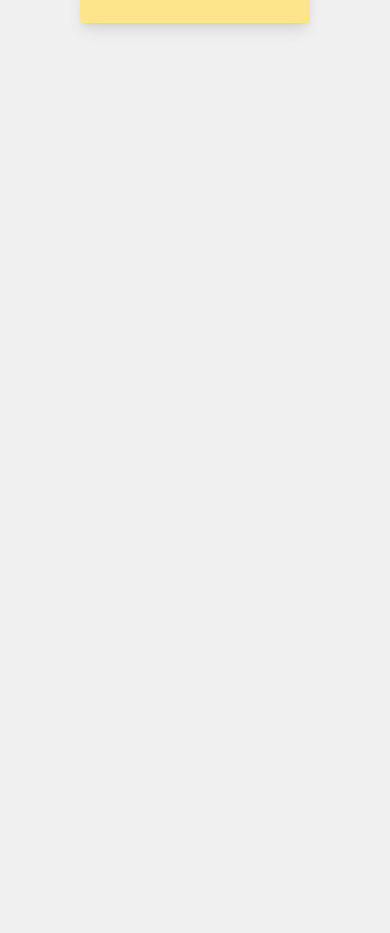
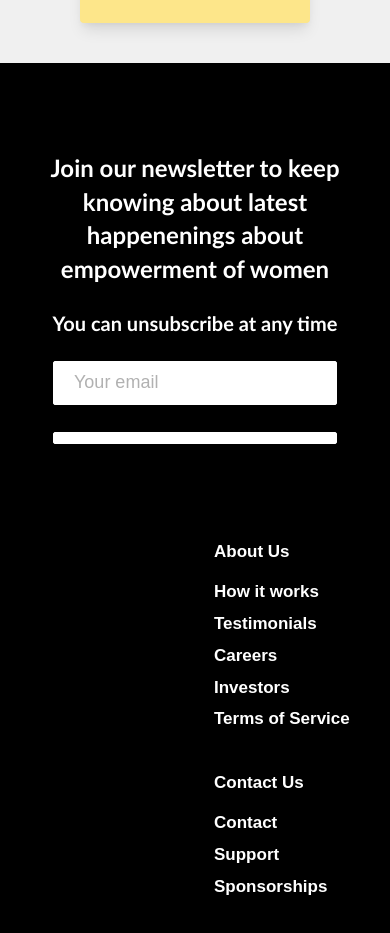
Before and after one commit to sn2606/Code-Divas-New, a React (Create React App) app in the folder code-divas/: page /hire in a window 390 px wide. Shown: the part 2810-3743 px from the top of the page. Before the commit the page ends 2873 px from the top, so only its background shows below. Built offline with nearby package versions, Linux system fonts and the light colour scheme.

Commit message:
Added Footer

```diff
--- a/code-divas/src/App.js
+++ b/code-divas/src/App.js
@@ -7,6 +7,7 @@
 import YourCart from './Components/pages/YourCart';
 import Volunteer from './Components/pages/Volunteer';
 import Hire from './Components/pages/Hire';
+import Footer from './Components/Footer';
 
 function App() {
   return (
@@ -20,6 +21,7 @@
         <Route path='/volunteer' exact component={Volunteer} />
         <Route path='/hire' exact component={Hire} />
       </Switch>
+      <Footer />
       </Router>
 
     </>
--- /dev/null
+++ b/code-divas/src/Components/Footer.css
@@ -0,0 +1,160 @@
+.footer-container{
+    background-color: black;
+    padding: 4rem 0 2rem 0;
+    display: flex;
+    flex-direction: column;
+    justify-content: center;
+    align-self: center;
+}
+.footer-subscription {
+    display: flex;
+    flex-direction: column;
+    justify-content: center;
+    align-items: center;
+    text-align: center;
+
+    margin-bottom: 24px;
+    padding: 24px;
+    color: #fff;
+  }
+
+  .footer-subscription > p {
+    font-family: 'Trebuchet MS', 'Lucida Sans Unicode', 'Lucida Grande',
+      'Lucida Sans', Arial, sans-serif;
+  }
+
+  .footer-subscription-heading {
+    margin-bottom: 24px;
+    font-size: 24px;
+  }
+
+  .footer-subscription-text {
+    margin-bottom: 24px;
+    font-size: 20px;
+  }
+
+  .footer-input {
+    padding: 8px 20px;
+    border-radius: 2px;
+    margin-right: 10px;
+    outline: none;
+    border: none;
+    font-size: 18px;
+    margin-bottom: 16px;
+    border: 1px solid #fff;
+  }
+
+  .footer-links {
+    width: 100%;
+    max-width: 1000px;
+    display: flex;
+    justify-content: center;
+  }
+
+  .footer-link-wrapper {
+    display: flex;
+    margin-left: auto;
+  }
+
+  .footer-link-items {
+    display: flex;
+    flex-direction: column;
+    align-items: flex-start;
+    margin: 16px;
+    text-align: left;
+    width: 160px;
+    box-sizing: border-box;
+  }
+
+  .footer-link-items h2 {
+    margin-bottom: 16px;
+  }
+
+  .footer-link-items > h2 {
+    color: #fff;
+  }
+
+  .footer-link-items a {
+    color: #fff;
+    text-decoration: none;
+    margin-bottom: 0.5rem;
+  }
+
+  .footer-link-items a:hover {
+    color: #e9e9e9;
+    transition: 0.3s ease-out;
+  }
+
+  .footer-email-form h2 {
+    margin-bottom: 2rem;
+  }
+
+  .footer-input::placeholder {
+    color: #b1b1b1;
+  }
+
+  /* Social Icons */
+  .social-icon-link {
+    color: #fff;
+    font-size: 24px;
+  }
+
+  .social-media {
+    max-width: 1000px;
+    width: 100%;
+  }
+
+  .social-media-wrap {
+    display: flex;
+    justify-content: space-between;
+    align-items: center;
+    width: 90%;
+    max-width: 1000px;
+    margin: 40px auto 0 auto;
+  }
+
+  .social-icons {
+    display: flex;
+    justify-content: space-between;
+    align-items: center;
+    width: 240px;
+  }
+
+  .social-logo {
+    color: #fff;
+    justify-self: start;
+    margin-left: 20px;
+    cursor: pointer;
+    text-decoration: none;
+    font-size: 2rem;
+    display: flex;
+    align-items: center;
+    margin-bottom: 16px;
+  }
+
+  .website-rights {
+    color: #fff;
+    margin-bottom: 16px;
+  }
+
+  @media screen and (max-width: 820px) {
+    .footer-links {
+      padding-top: 2rem;
+    }
+
+    .footer-input {
+      width: 100%;
+    }
+
+    .btn {
+      width: 100%;
+    }
+
+    .footer-link-wrapper {
+      flex-direction: column;
+    }
+
+    .social-media-wrap {
+      flex-direction: column;
+    }
+  }
--- /dev/null
+++ b/code-divas/src/Components/Footer.js
@@ -0,0 +1,46 @@
+import React from 'react'
+import {Button} from './Button';
+import './Footer.css';
+import {Link} from 'react-router-dom';
+
+function Footer() {
+    return (
+        <div className="footer-container">
+          <section className="footer-subscription">
+              <p className="footer-subscription-heading">Join our newsletter to keep knowing about
+              latest happenenings about empowerment of women</p>
+              <p className="footer-subscription-text">You can unsubscribe at any time</p>
+              <div className="input-areas">
+                    <form>
+                        <input
+                         className="footer-input"
+                         type="email" name="email"
+                         placeholder="Your email">
+                         </input>
+                         <Button buttonStyle='btn--outline>Subscribe'></Button>
+                    </form>
+              </div>
+           </section>
+           <div class='footer-links'>
+        <div className='footer-link-wrapper'>
+          <div class='footer-link-items'>
+            <h2>About Us</h2>
+            <Link to='/sign-up'>How it works</Link>
+            <Link to='/'>Testimonials</Link>
+            <Link to='/'>Careers</Link>
+            <Link to='/'>Investors</Link>
+            <Link to='/'>Terms of Service</Link>
+          </div>
+          <div class='footer-link-items'>
+            <h2>Contact Us</h2>
+            <Link to='/'>Contact</Link>
+            <Link to='/'>Support</Link>
+            <Link to='/'>Sponsorships</Link>
+          </div>
+        </div>
+        </div>
+        </div>
+    )
+}
+
+export default Footer
```
